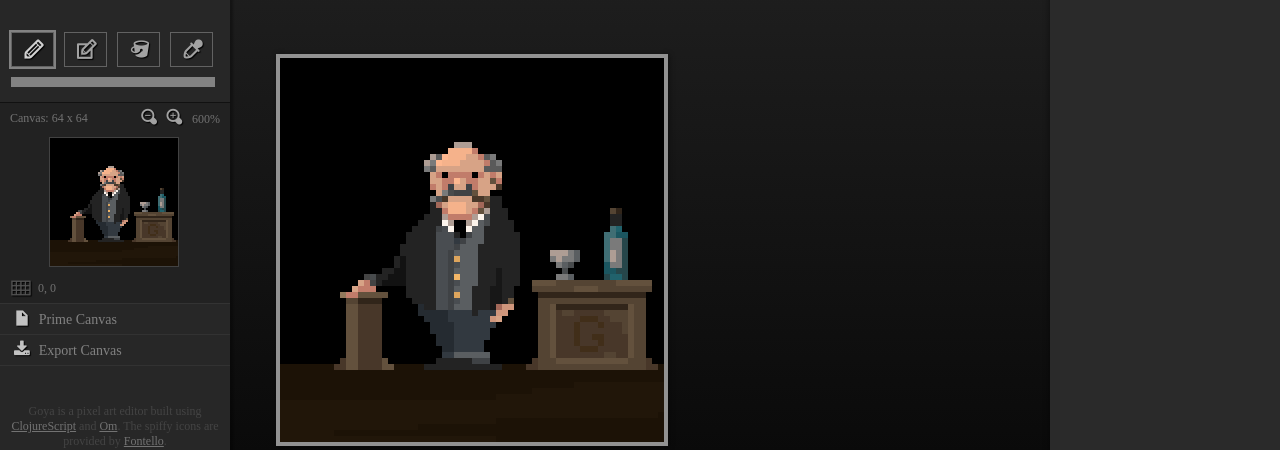
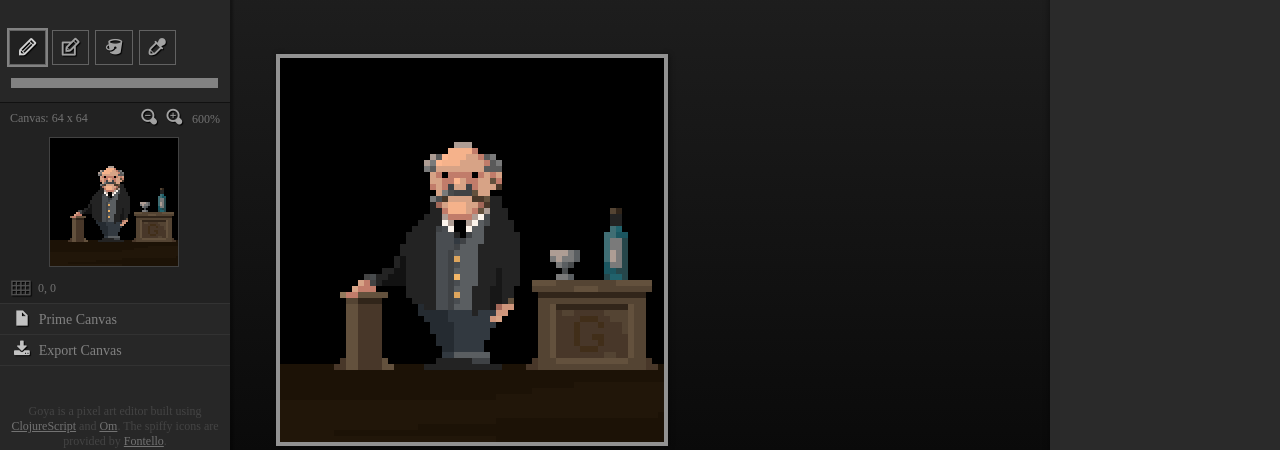
Before and after one commit to jackschaedler/goya, a plain HTML site: page resources/index.html in a window 1280 px wide. Shown: the part 112-562 px from the top of the page. Drawn offline with Linux system fonts and the light colour scheme.

```diff
--- a/resources/main.css
+++ b/resources/main.css
@@ -284,8 +284,8 @@
   line-height: 25px;
   padding-top: 4px;
   padding-bottom: 4px;
-  padding-left: 8px;
-  margin: 5px;
+  padding-left: 5px;
+  margin: 3px;
   -webkit-user-select: none;
 
   border: 1px solid #626262;
@@ -308,16 +308,16 @@
 .tools-menu-item i
 {
   padding-right: 5px;
-  font-size: 20px;
+  font-size: 18px;
   font-weight: normal;
 }
 
 .selected-color-indicator
 {
   clear: both;
-  width: 204px;
+  width: 207px;
   height: 10px;
-  margin-top: 5px;
+  margin-top: 10px;
   margin-left: 5px;
   float: left;
 }
```
Also changed, not shown: 1 other file.
